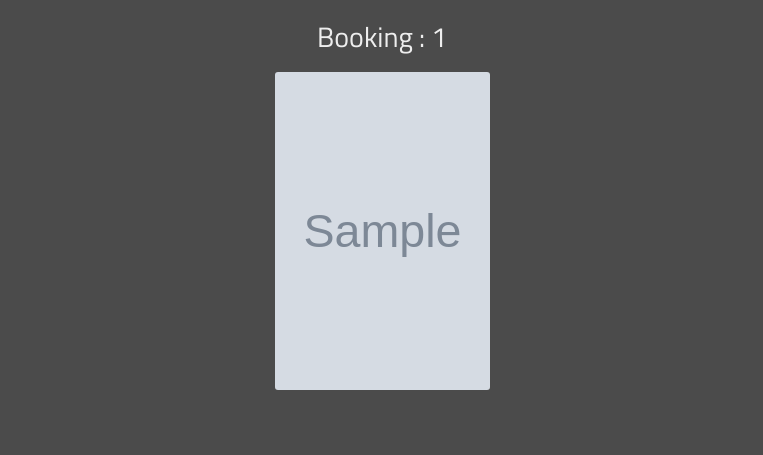
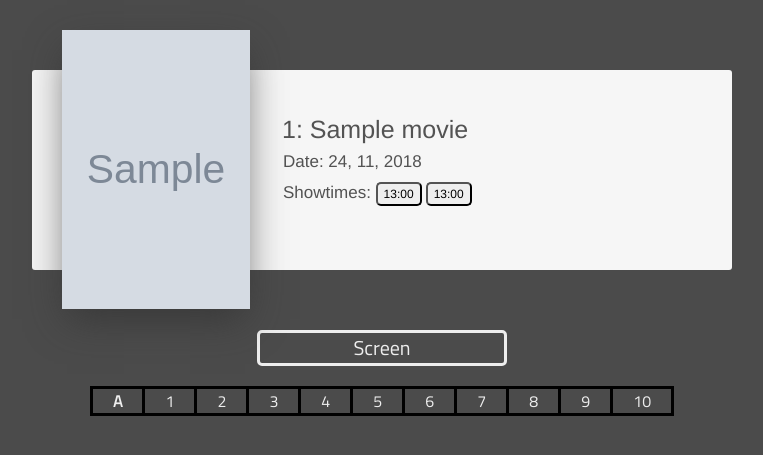
Before and after one commit to KornSiwat/ske_cineplex, a Django app: page /booking/1 in a window 1280 px wide. Shown: the part 73-528 px from the top of the page, without its empty margins (258-1021 px from the left). Run offline with Django 3.2, Linux system fonts and the light colour scheme; tables that the repository leaves empty hold one stand-in row (values such as "Sample post"); grey boxes marked "Sample" are stand-in pictures; some libraries are stand-ins or nearby versions.

Commit message:
booking backup

```diff
--- a/mysite/webapp/models.py
+++ b/mysite/webapp/models.py
@@ -8,6 +8,7 @@ class Movie(models.Model):
         ('AC', 'Action'),
         ('AD', 'Adults'),
         ('AV', 'Adventure'),
+        ('FS', 'Fantasy'),
         ('HR', 'Horror'),
         ('KD', 'Kids'),
     )
@@ -27,15 +28,9 @@ class Movie(models.Model):
 class Theater(models.Model):
     theater_id = models.CharField(max_length=10)
     movie = models.ForeignKey(Movie,on_delete=models.CASCADE)
-    SEAT = (
-        ('A1', 'A1'), ('A2', 'A2'), ('A3', 'A3'), ('A4', 'A5'), ('A6', 'A6'), ('A7', 'A7'), ('A8', 'A8'), ('A9', 'A9'), ('A10', 'A10'),
-        ('B1', 'B1'), ('B2', 'B2'), ('B3', 'B3'), ('B4', 'B5'), ('B6', 'B6'), ('B7', 'B7'), ('B8', 'B8'), ('B9', 'B9'), ('B10', 'B10'),
-        ('C1', 'C1'), ('C2', 'C2'), ('C3', 'C3'), ('C4', 'C5'), ('C6', 'C6'), ('C7', 'C7'), ('C8', 'C8'), ('C9', 'C9'), ('C10', 'C10'),
-        ('D1', 'D1'), ('D2', 'D2'), ('D3', 'D3'), ('D4', 'D5'), ('D6', 'D6'), ('D7', 'D7'), ('D8', 'D8'), ('D9', 'D9'), ('D10', 'D10'),
-        ('E1', 'E1'), ('E2', 'E2'), ('E3', 'E3'), ('E4', 'E5'), ('E6', 'E6'), ('E7', 'E7'), ('E8', 'E8'), ('E9', 'E9'), ('E10', 'E10'),
-        ('None', 'None'),
-    )
-    seat = MultiSelectField(choices=SEAT, null=True)
+    rows = models.PositiveIntegerField(default=9)
+    seats = models.PositiveIntegerField(default=9)
+    booked_seat = models.TextField(max_length=999, null=True)
 
     def __str__(self):
         return f'{self.theater_id} showing: {self.movie}'
--- a/mysite/webapp/static/css/main.css
+++ b/mysite/webapp/static/css/main.css
@@ -42,10 +42,6 @@ h3 {
 .route  {
     font-size: 28px;
     font-family: 'Titillium Web', sans-serif;
-    color:  rgb(238, 238, 238);
-}
-
-.info {
     color:  rgb(238, 238, 238);
 }
 
@@ -107,13 +103,20 @@ h3 {
     height: 318px;
 }
 
+.contain {
+    padding: 0 5%;
+}
+
 .list {
     background: rgb(75, 75, 75);
-    margin: 0 7%;
     display: flex;
     justify-content: center;
-    flex-wrap: wrap;
+    flex-flow: row wrap;
 }
+/* .list::after {
+    content: '';
+    flex: auto;
+} */
 
 .movie_info_pic {
     margin: 10px auto 10px auto;
@@ -177,3 +180,102 @@ h3 {
     height: auto;
     border-radius: 1%;
 }
+
+.white {
+    color: rgb(238, 238, 238);
+}
+
+.black {
+    color: rgba(43, 43, 43, 0.808);
+}
+
+.screen {
+    text-align: center;
+    width: 250px;
+    border-radius: 5px;
+    border: solid rgb(238, 238, 238);
+    margin: 20px auto;
+}
+
+.seats {
+    margin: 0 auto;
+    margin-bottom: 30px;
+}
+
+th,td {
+    padding: 0 20px;
+}
+
+table, th, td {
+    border: black solid;
+    border-collapse: collapse;
+}
+
+.frame {
+    margin: -149px auto 15px auto;
+    width: 238px;
+    height: 150px;
+    background: rgb(196, 196, 196);
+    border-bottom-left-radius: 8px;
+    border-bottom-right-radius: 8px;
+}
+
+.frame_booking {
+    height: 330px;
+}
+
+.frame_book {
+    width: 238px;
+    height: 150px;
+    background: rgb(196, 196, 196);
+    border-bottom-left-radius: 8px;
+    border-bottom-right-radius: 8px;
+}
+
+
+.booking-detail {
+    margin: 70px auto 60px auto;
+    padding: 0 20px 0 100px;
+    background: #f6f6f6;
+    height: 200px;
+    width: 700px;
+    border-radius: 3px;
+}
+
+
+.booking-pic{
+    margin: -40px 40px 0 -70px;
+    width: 188.48px;
+    height: 279px;
+    box-shadow: 0 15px 37px -5px rgba(48, 48, 48, 0.7);
+}
+
+.booking-description {
+    margin: -240px 0 100px 140px;
+    /* background: rgb(104, 99, 99); */
+    width: 450px;
+    height: 190px;
+    font-family: Helvetica, sans-serif;
+    text-align: left;
+    text-indent: 10px;
+}
+
+.booking-name {
+    margin-top: 45px;
+    font-size: 25px;
+}
+
+.booking-date {
+    text-indent: 11px;
+    font-size: 17px;
+}
+.booking-showtimes {
+    text-indent: 11px;
+    font-size: 17px;
+}
+
+.showtime-button {
+    margin-right: 4px;
+    font-size: 12px;
+    border-radius: 5px;
+}
--- /dev/null
+++ b/mysite/webapp/static/js/main.js
@@ -0,0 +1,11 @@
+var emptyCells, i;
+
+$('.list.with-empty-cells').each(function() {
+  emptyCells = [];
+  for (i = 0; i < $(this).find('.empty-theater_card').length; i++) {
+    emptyCells.push($('<ul>', {
+      class: 'empty-theater_card'
+    }));
+  }
+  $(this).append(emptyCells);
+});
--- a/mysite/webapp/templates/webapp/base.html
+++ b/mysite/webapp/templates/webapp/base.html
@@ -13,6 +13,7 @@
     <script src="https://code.jquery.com/jquery-3.3.1.slim.min.js" integrity="sha384-q8i/X+965DzO0rT7abK41JStQIAqVgRVzpbzo5smXKp4YfRvH+8abtTE1Pi6jizo" crossorigin="anonymous"></script>
     <script src="https://cdnjs.cloudflare.com/ajax/libs/popper.js/1.14.3/umd/popper.min.js" integrity="sha384-ZMP7rVo3mIykV+2+9J3UJ46jBk0WLaUAdn689aCwoqbBJiSnjAK/l8WvCWPIPm49" crossorigin="anonymous"></script>
     <script src="https://stackpath.bootstrapcdn.com/bootstrap/4.1.3/js/bootstrap.min.js" integrity="sha384-ChfqqxuZUCnJSK3+MXmPNIyE6ZbWh2IMqE241rYiqJxyMiZ6OW/JmZQ5stwEULTy" crossorigin="anonymous"></script>
+    <script src='{% static 'js/main.js' %}'></script>
 </head>
 <body>
     <nav class="navbar navbar-expand-lg navbar-light bg-light">
--- a/mysite/webapp/templates/webapp/booking.html
+++ b/mysite/webapp/templates/webapp/booking.html
@@ -1,5 +1,25 @@
 {% extends 'webapp/base.html' %}
 {% block content%}
-    {% include 'webapp/includes/route.html' with route=route %}
-    <img class='movie_info_pic' src='{{theater.movie.img.url}}' alt='movie pic' width="215px" height="318px">
+    <div class="box-booking">
+        <div class="booking-detail">
+            <img class='booking-pic' src='{{theater.movie.img.url}}' alt='movie pic'>
+            <div class="booking-description">
+                <h2 class='black booking-name'>{{theater.theater_id}}: {{theater.movie.name}} </h2>
+                <h3 class='black booking-date'>Date: {{today}} </h3>
+                <div class='black booking-showtimes'>Showtimes: <button class="showtime-button">13:00</button><button class="showtime-button">13:00</button> </div>
+            </div>
+        </div>
+    </div>
+    <div class="screen white">Screen</div>
+    <table class="seats white">
+        {% for row_name in rows %}
+        <tr>
+            <th>{{row_name}}</th>
+            {% for seat_num in seats %}
+                <td>{{seat_num}}</td>
+            {% endfor %}
+        </tr>
+        {% endfor %}
+    </table>
+
 {% endblock %}
--- a/mysite/webapp/templates/webapp/index.html
+++ b/mysite/webapp/templates/webapp/index.html
@@ -1,10 +1,11 @@
 {% extends 'webapp/base.html' %}
 {% block content %}
         {% include 'webapp/includes/route.html' with route=route %}
+    <div class="contain">
         <div class="list">
             {% for theater_obj in theater_lists %}
             {% include 'webapp/includes/theater_card.html' with theater=theater_obj %}
-            <p>{{theater_obj.seat}}</p>
             {% endfor %}
         </div>
+    </div>
 {% endblock %}
--- a/mysite/webapp/views.py
+++ b/mysite/webapp/views.py
@@ -1,6 +1,8 @@
 from django.shortcuts import render
 from django.shortcuts import redirect
 from .models import Theater, Movie
+from string import ascii_uppercase
+from datetime import datetime
 
 def default(request):
     return redirect('home/')
@@ -22,7 +24,22 @@ def movie_info(request, id):
 
 def booking(request, id):
     theater = Theater.objects.get(id=id)
-    return render(request, 'webapp/booking.html', { 'theater' : theater , 'route' : f'Booking : {theater.theater_id}'})
+    rows = ascii_uppercase[:theater.rows]
+    rows = [x for x in rows]
+    rows = rows[::-1]
+    day = datetime.now().day
+    month = datetime.now().month
+    year = datetime.now().year
+    today = f'{day}, {month}, {year}'
+
+    return render(request, 'webapp/booking.html',
+            {   'theater' : theater ,
+                'route' : f'Seats Booking',
+                'rows' : rows,
+                'seats' : range(1,theater.seats+1),
+                'today' : today,
+                # 'selected' : selected,
+            })
 
 def branches(request):
     return render(request, 'webapp/branches.html', { 'route': 'Branches'})
```
Also changed, not shown: mysite/webapp/templates/webapp/movie_info.html (+4 -3 lines), mysite/webapp/media/img/avengers_infinity_war_nordic-40637188-.jpg (deleted), mysite/webapp/migrations/0012_auto_20181128_0855.py (added), mysite/webapp/migrations/0013_auto_20181128_1531.py (added).
